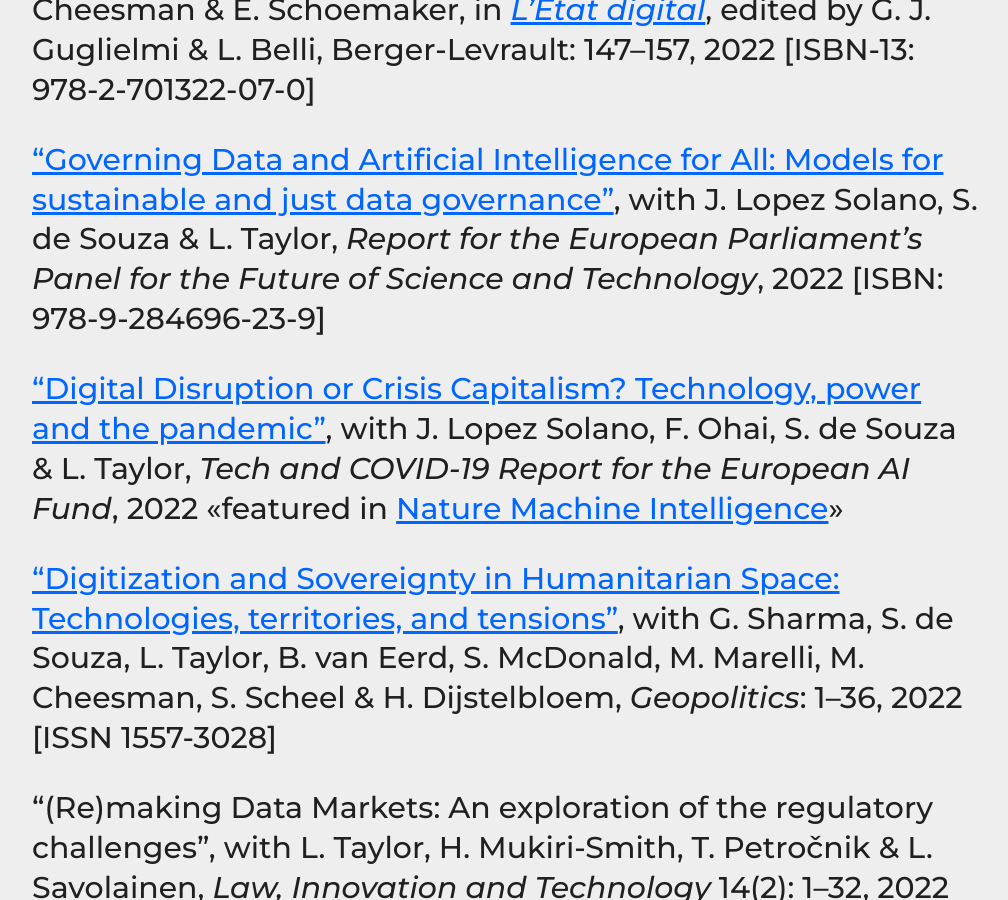
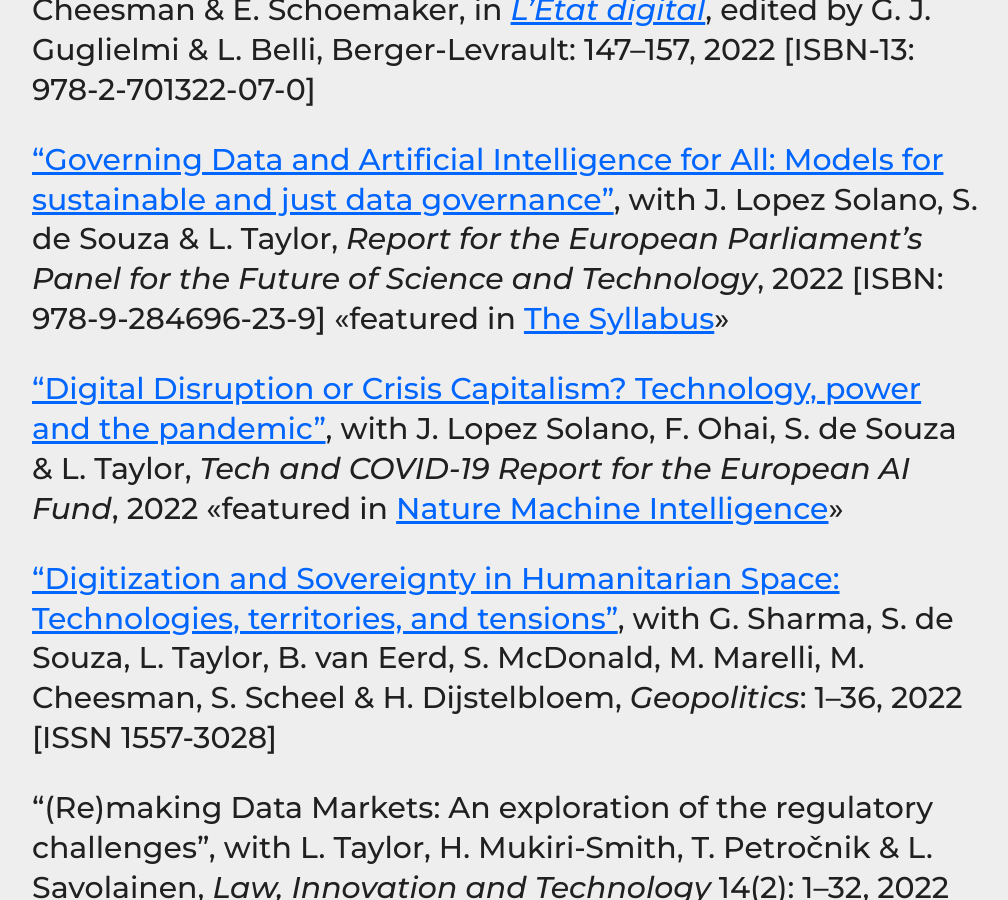
Before and after one commit to haroonalrasheed/641a, a Jekyll site: the page built from select-publications/index.md, in a window 1280 px wide and 900 px high, scrolled down 478 px. Shown: the whole window, without its empty margins (132-1140 px from the left). Built offline with Jekyll 4.4.1, drawn with Linux system fonts in a browser that asks for light colours; part of the change alters nothing that is shown.

Commit message:
Update index.md

```diff
--- a/select-publications/index.md
+++ b/select-publications/index.md
@@ -8,7 +8,7 @@ _[Contact me](mailto:a.k.martin@uvt.nl) for copies of articles/chapters_
 
 "Entre surveillance et identification : repenser l’identité numérique dans l’humanitaire", with K. Weitzberg, M. Cheesman & E. Schoemaker, in [_L’État digital_](https://www.librairie-gallimard.com/livre/9782701322070-l-etat-digital-numerisation-de-l-administration-publique-et-administration-publique-du-numerique-gilles-j-guglielmi-luca-belli-collectif/), edited by G. J. Guglielmi & L. Belli, Berger-Levrault: 147–157, 2022 [ISBN-13: 978-2-701322-07-0]
 
-["Governing Data and Artificial Intelligence for All: Models for sustainable and just data governance"](https://www.europarl.europa.eu/stoa/en/document/EPRS_STU(2022)729533), with J. Lopez Solano, S. de Souza & L. Taylor, _Report for the European Parliament's Panel for the Future of Science and Technology_, 2022 [ISBN: 978-9-284696-23-9]
+["Governing Data and Artificial Intelligence for All: Models for sustainable and just data governance"](https://www.europarl.europa.eu/stoa/en/document/EPRS_STU(2022)729533), with J. Lopez Solano, S. de Souza & L. Taylor, _Report for the European Parliament's Panel for the Future of Science and Technology_, 2022 [ISBN: 978-9-284696-23-9] <<featured in [The Syllabus](https://cabinet.the-syllabus.com/syllabus/Ql-TieDcIL)>>
 
 ["Digital Disruption or Crisis Capitalism? Technology, power and the pandemic"](https://doi.org/10.26116/gdj-euaifund), with J. Lopez Solano, F. Ohai, S. de Souza & L. Taylor, _Tech and COVID-19 Report for the European AI Fund_, 2022 <<featured in [Nature Machine Intelligence](https://doi.org/10.1038/s42256-022-00507-2)>>
 
```
